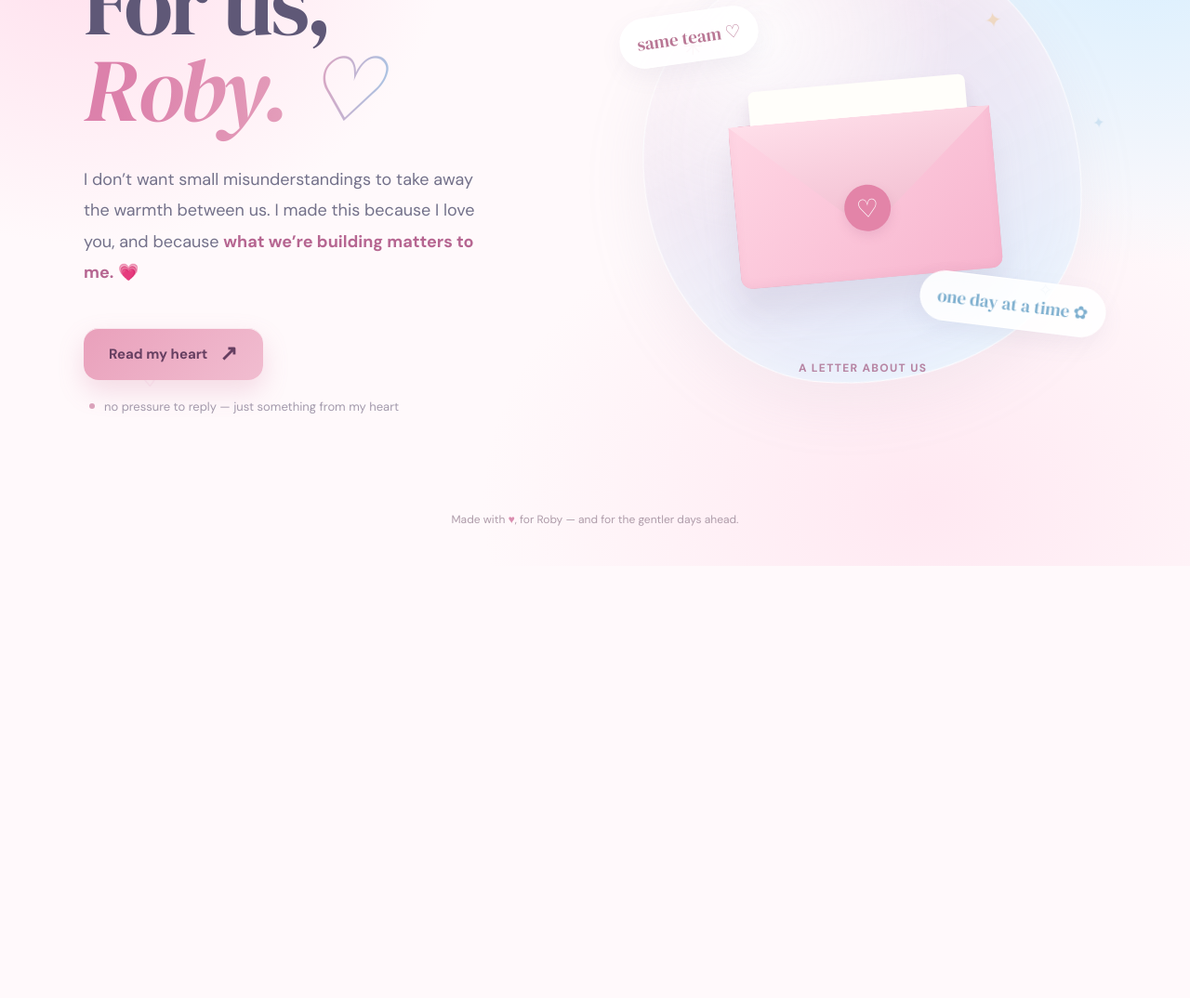
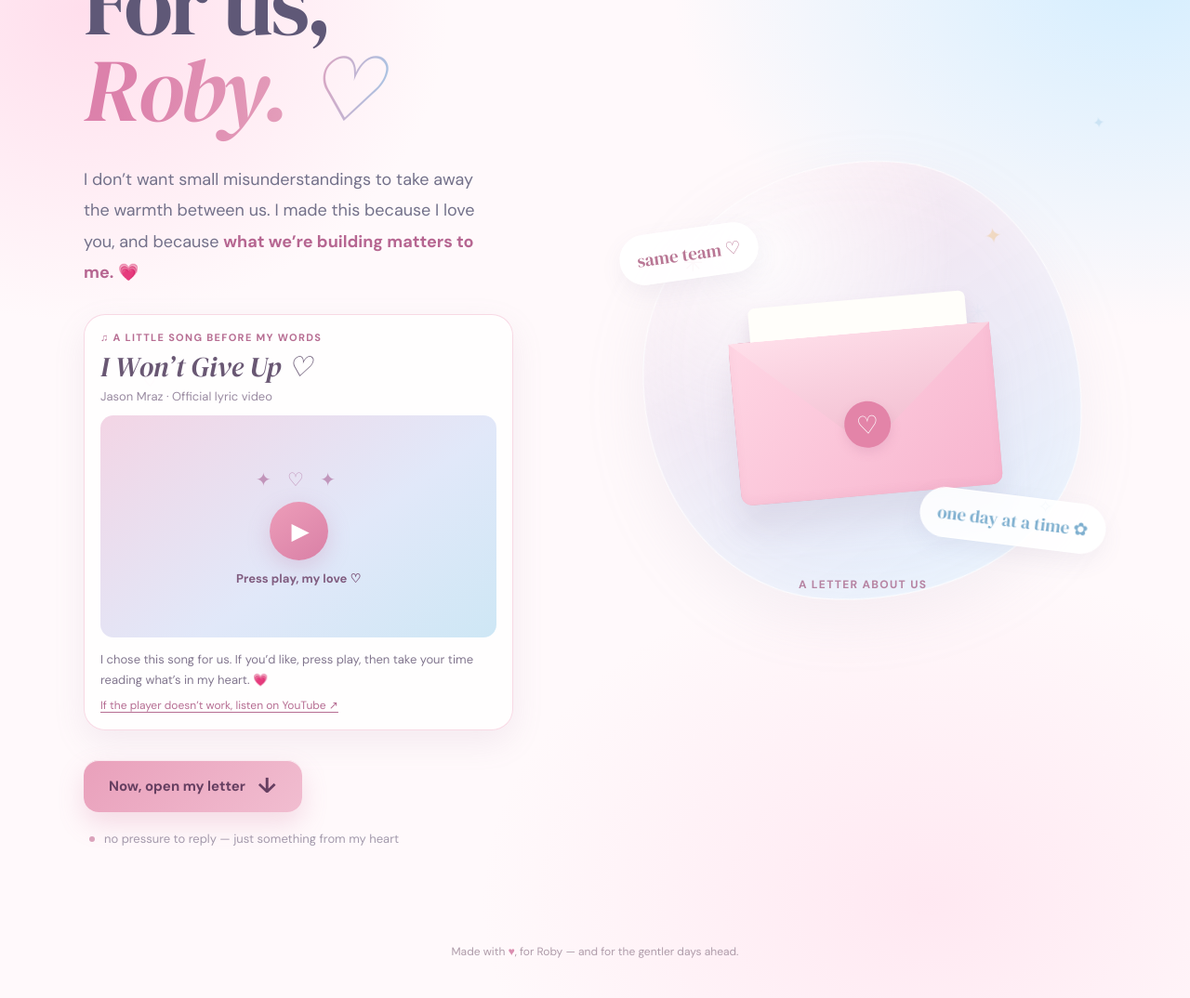
Before and after one commit to matheusbaker72-creator/for-you-always, a plain HTML site: page index.html in a window 1280 px wide. Shown: the part 224-1298 px from the top of the page at 93% size. Before the commit the page ends 833 px from the top, so only its background shows below. Drawn offline with Linux system fonts and the light colour scheme.

Commit message:
Add files via upload

```diff
--- a/index.html
+++ b/index.html
@@ -4,10 +4,10 @@
     <meta charset="UTF-8" />
     <meta name="viewport" content="width=device-width, initial-scale=1.0" />
     <meta name="theme-color" content="#fff1f6" />
-    <meta name="description" content="A gentle letter to Roby about love, listening, and finding our way forward together." />
+    <meta name="description" content="A song and a gentle love letter to Roby about growing together and finding our way forward." />
     <meta property="og:title" content="For us, Roby. ♡" />
     <meta property="og:description" content="A softer beginning, one day at a time. ♡" />
-    <title>For Us, Roby ♡ — A Softer Beginning</title>
+    <title>For Us, Roby ♡ — Our Song, A Softer Beginning</title>
     <link rel="preconnect" href="https://fonts.googleapis.com" />
     <link rel="preconnect" href="https://fonts.gstatic.com" crossorigin />
     <link href="https://fonts.googleapis.com/css2?family=DM+Sans:wght@400;500;600;700&family=DM+Serif+Display:ital@0;1&display=swap" rel="stylesheet" />
@@ -188,6 +188,30 @@
       .quran-source:hover { color: #854b75; }
       .letter .quran-reflection { margin: 13px 0 0; font-size: 13px; line-height: 1.65; color: #8c859a; }
       a:focus-visible { outline: 3px solid #a4bcef; outline-offset: 4px; border-radius: 3px; }
+
+      /* A song to set a gentle tone before opening the letter. */
+      .song-card {
+        width: min(100%, 462px); margin: 27px 0 8px;
+        padding: 17px; border: 1px solid rgba(231, 131, 167, .30);
+        border-radius: 23px; background: rgba(255, 255, 255, .80);
+        box-shadow: 0 13px 34px rgba(167, 131, 162, .12);
+      }
+      .song-eyebrow { margin: 0 0 7px; color: #b76d92; font-size: 11px; letter-spacing: .12em; font-weight: 700; text-transform: uppercase; }
+      .song-title { margin: 0; color: #695773; font: italic 400 clamp(24px, 3vw, 30px)/1.2 "DM Serif Display", Georgia, serif; }
+      .song-artist { margin: 5px 0 12px; color: #998aa0; font-size: 13px; }
+      .song-video { width: 100%; aspect-ratio: 16 / 9; overflow: hidden; border-radius: 14px; background: linear-gradient(145deg, #f3d5e5 0%, #e1e8f9 58%, #cee7f5 100%); }
+      .song-video iframe { display: block; width: 100%; height: 100%; border: 0; }
+      .song-play { width: 100%; height: 100%; border: 0; background: transparent; color: #856783; display: flex; flex-direction: column; align-items: center; justify-content: center; gap: 11px; cursor: pointer; }
+      .song-play:hover .song-play-icon { transform: scale(1.07); box-shadow: 0 14px 35px rgba(191, 106, 151, .32); }
+      .song-play-icon { width: 63px; height: 63px; border-radius: 50%; display: grid; place-items: center; background: linear-gradient(145deg, #ed9db9, #d980a6); color: white; font-size: 25px; padding-left: 4px; box-shadow: 0 8px 24px rgba(191, 106, 151, .25); transition: transform .2s, box-shadow .2s; }
+      .song-play-caption { color: #815d80; font-weight: 700; font-size: 13px; }
+      .song-decoration { color: rgba(168, 98, 150, .6); font-size: 20px; letter-spacing: .3em; }
+      .song-invite { margin: 13px 0 5px; color: #82768e; font-size: 13px; line-height: 1.65; }
+      .song-fallback { display: inline-block; margin-top: 4px; color: #b66d92; font-size: 12px; text-decoration: underline; text-underline-offset: 3px; }
+      .song-fallback:focus-visible { outline: 3px solid #a4bcef; outline-offset: 3px; }
+      @media (max-width: 790px) {
+        .song-card { margin: 25px auto 8px; text-align: left; }
+      }
     </style>
   </head>
   <body>
@@ -205,8 +229,22 @@
             <div class="eyebrow"><span class="ray" aria-hidden="true">✧</span> a little hope for us</div>
             <h1>For us,<span class="name">Roby. ♡</span></h1>
             <p class="intro">I don’t want small misunderstandings to take away the warmth between us. I made this because I love you, and because <span class="highlight">what we’re building matters to me.</span> 💗</p>
+            <section class="song-card" aria-label="Our song, I Won't Give Up by Jason Mraz">
+              <p class="song-eyebrow">♫ A little song before my words</p>
+              <h2 class="song-title">I Won’t Give Up ♡</h2>
+              <p class="song-artist">Jason Mraz · Official lyric video</p>
+              <div class="song-video" id="songVideo">
+                <button class="song-play" id="songPlayButton" type="button" aria-label="Play our song, I Won't Give Up by Jason Mraz">
+                  <span class="song-decoration" aria-hidden="true">✦ ♡ ✦</span>
+                  <span class="song-play-icon" aria-hidden="true">▶</span>
+                  <span class="song-play-caption">Press play, my love ♡</span>
+                </button>
+              </div>
+              <p class="song-invite">I chose this song for us. If you’d like, press play, then take your time reading what’s in my heart. 💗</p>
+              <a class="song-fallback" href="https://www.youtube.com/watch?v=TdN5GyTl8K0" target="_blank" rel="noopener noreferrer">If the player doesn’t work, listen on YouTube ↗</a>
+            </section>
             <button class="cta" id="openButton" type="button" aria-expanded="false" aria-controls="cartinha">
-              Read my heart <span class="arrow" aria-hidden="true">↗</span>
+              Now, open my letter <span class="arrow" aria-hidden="true">↓</span>
             </button>
             <p class="aside-note"><span class="dot" aria-hidden="true"></span> no pressure to reply — just something from my heart</p>
           </div>
@@ -270,6 +308,19 @@
     </div>
 
     <script>
+      const songPlayButton = document.getElementById('songPlayButton');
+      const songVideo = document.getElementById('songVideo');
+      songPlayButton.addEventListener('click', () => {
+        // Load the artist's official YouTube video only after a deliberate click.
+        const iframe = document.createElement('iframe');
+        iframe.src = 'https://www.youtube-nocookie.com/embed/TdN5GyTl8K0?autoplay=1&playsinline=1&rel=0';
+        iframe.title = "Jason Mraz — I Won't Give Up (official lyric video)";
+        iframe.allow = 'accelerometer; autoplay; encrypted-media; gyroscope; picture-in-picture; web-share';
+        iframe.referrerPolicy = 'strict-origin-when-cross-origin';
+        iframe.allowFullscreen = true;
+        songVideo.replaceChildren(iframe);
+      });
+
       const openButton = document.getElementById('openButton');
       const envelopeButton = document.getElementById('envelopeButton');
       const letter = document.getElementById('cartinha');
```
